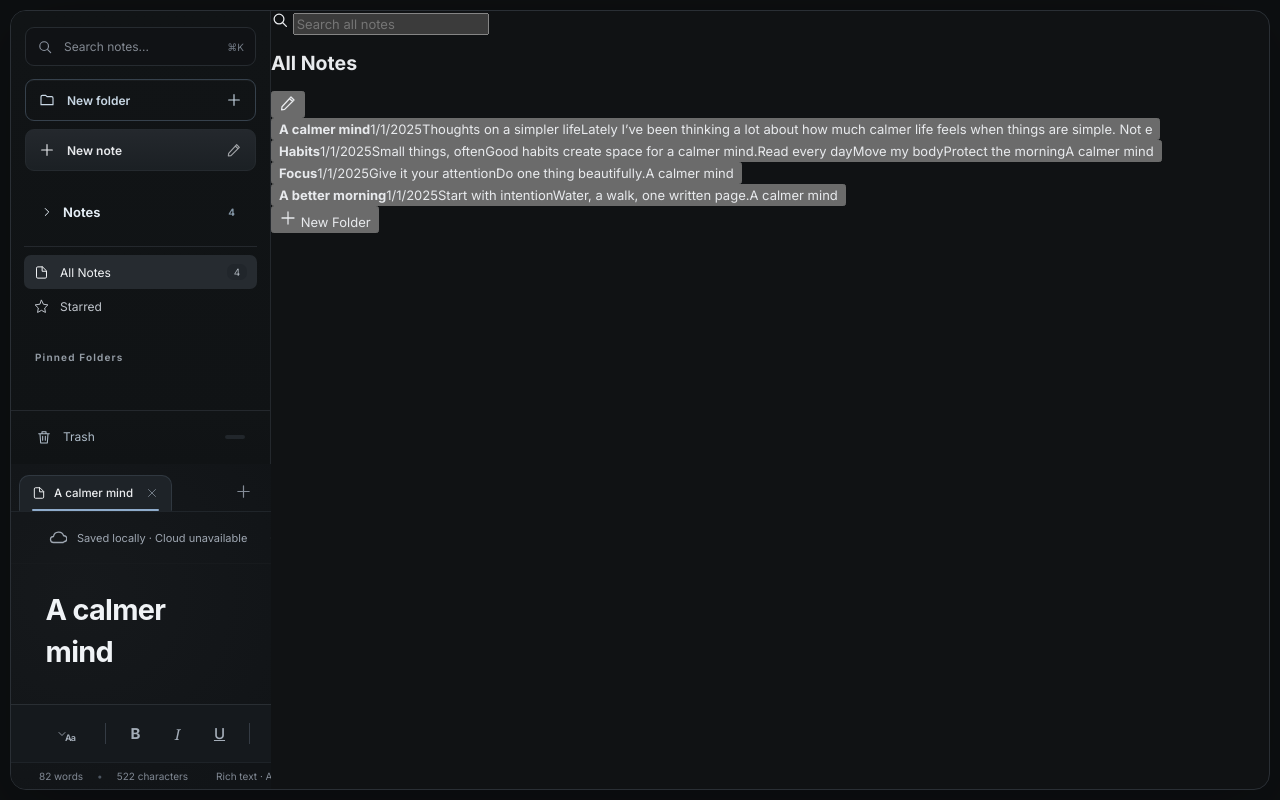
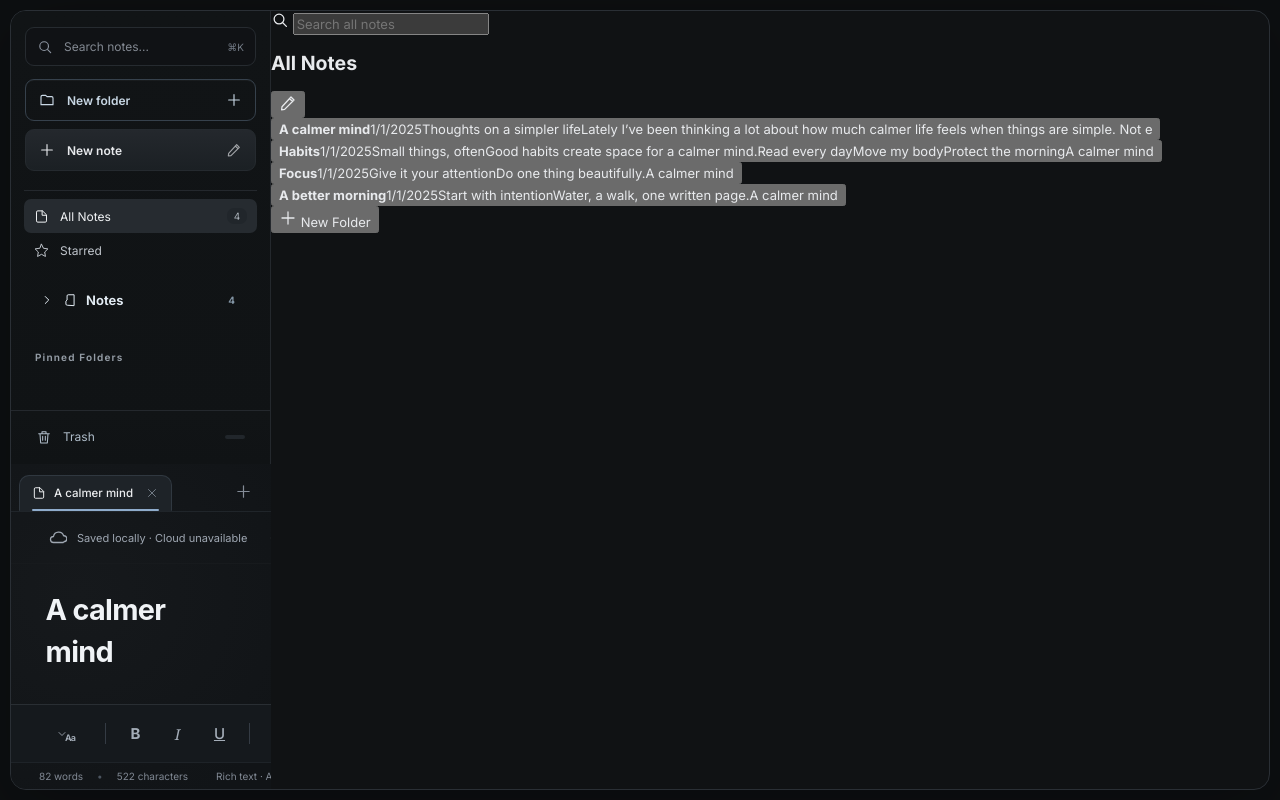
Before and after one commit to mazenmix/notes, a plain HTML site: page index.html in a window 1280 px wide. Drawn offline with Linux system fonts and the light colour scheme; no server answers.

Commit message:
desktop: All Notes above nested Notes folders, folder icons in navigation

```diff
--- a/index.html
+++ b/index.html
@@ -80,9 +80,9 @@
       <button class="create-note create-folder" id="new-folder"><svg><use href="#i-folder"/></svg> New folder <svg class="create-trailing"><use href="#i-plus"/></svg></button>
       <button class="create-note" id="new-note"><svg><use href="#i-plus"/></svg> New note <svg class="create-trailing"><use href="#i-edit"/></svg></button>
       <div class="side-scroll" id="side-scroll">
-        <div class="section-heading notes-heading"><button id="toggle-notes-list" data-drop-folder="Inbox" class="section-collapse" type="button" aria-expanded="true" title="Collapse / expand Notes folder"><svg><use href="#i-chevron"/></svg><span>Notes</span></button><span id="notes-total" class="tiny-count"></span></div>
+        <div id="quick-links" aria-label="All Notes and Favorites"></div>
+        <div class="section-heading notes-heading"><button id="toggle-notes-list" data-drop-folder="Inbox" class="section-collapse" type="button" aria-expanded="true" title="Collapse / expand Notes folder"><svg><use href="#i-chevron"/></svg><svg class="notes-folder-icon"><use href="#i-folder"/></svg><span>Notes</span></button><span id="notes-total" class="tiny-count"></span></div>
         <div id="note-list" aria-label="Notes and folders"></div>
-        <div id="quick-links" aria-label="All Notes and Favorites"></div>
         <div class="section-heading pinned-heading" id="pinned-drop-area" title="Drag a folder here to pin"><span>Pinned Folders</span></div>
         <div id="folder-list" aria-label="Pinned shortcuts"></div>
       </div>
```
